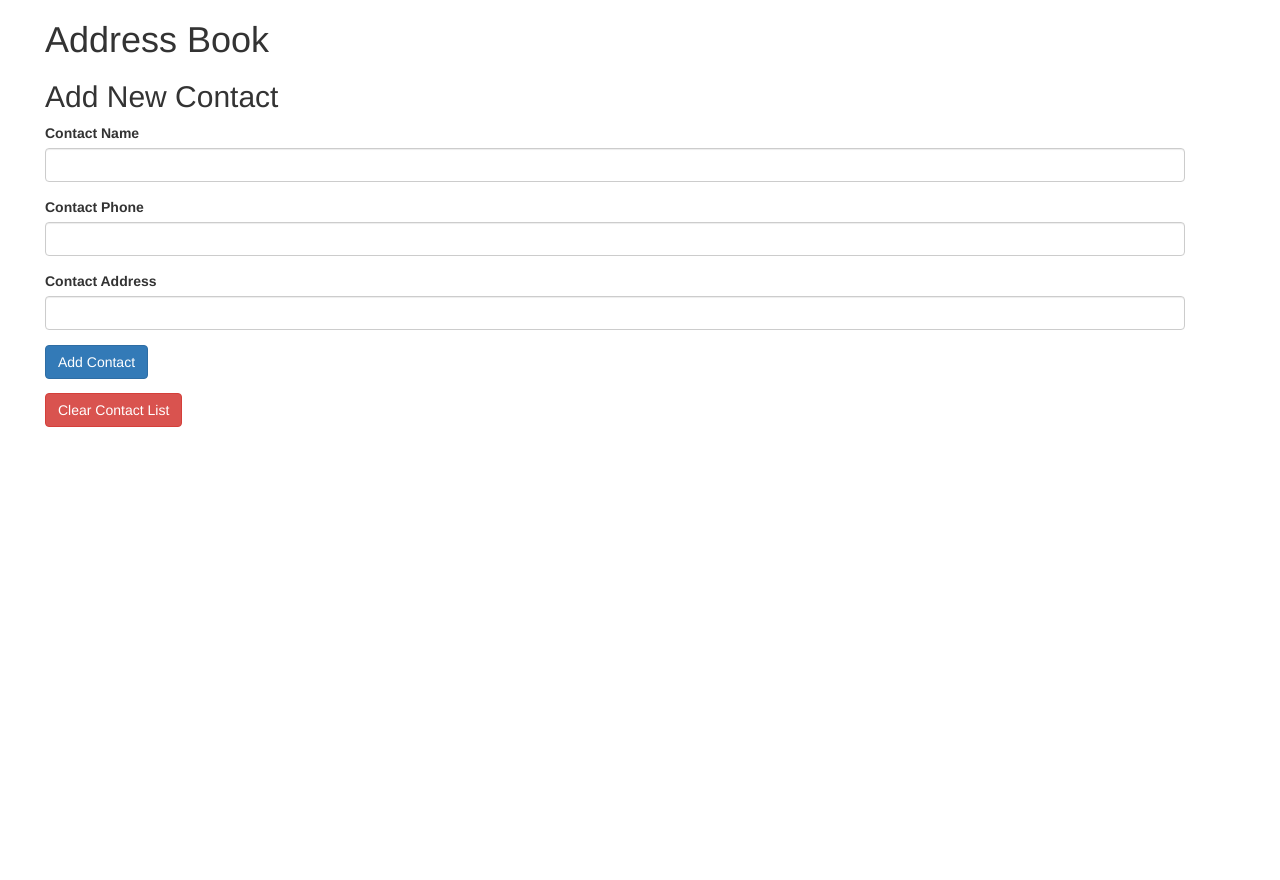
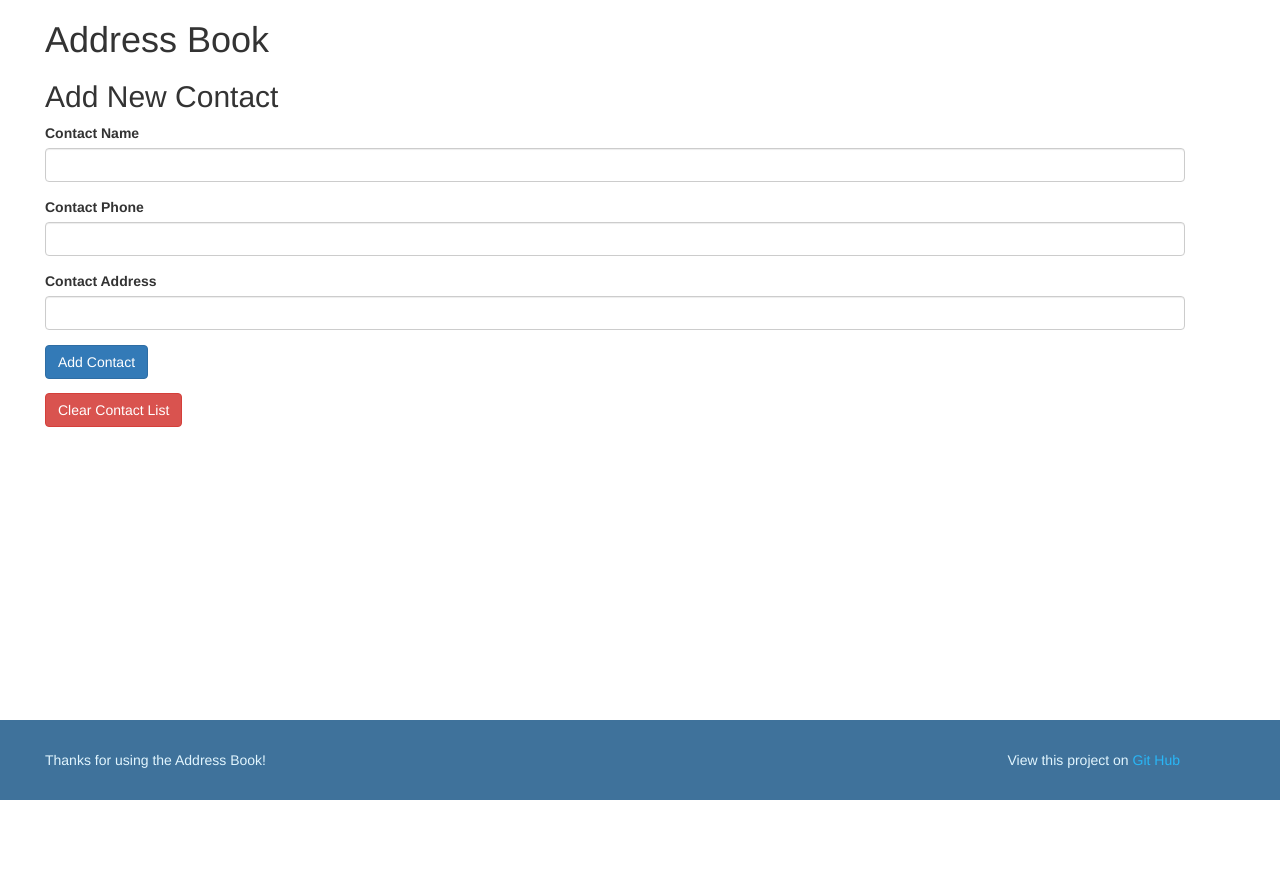
Before and after one commit to mckenro/address-book-app, a PHP site: template views/contacts.html.twig in a window 1280 px wide. Before the commit the page ends 427 px from the top, so only its background shows below. Run offline with PHP 8.4, Linux system fonts and the light colour scheme; the template is opened without the code that fills it, so the values that code supplies are empty; some libraries are stand-ins or nearby versions.

Commit message:
add footer

```diff
--- a/views/contacts.html.twig
+++ b/views/contacts.html.twig
@@ -39,4 +39,5 @@
     </form>
   </div>
 </body>
+{% include 'footer.html.twig' %}
 </html>
--- /dev/null
+++ b/views/footer.html.twig
@@ -0,0 +1,12 @@
+<footer class="navbar-fixed-bottom">
+  <div class="container-fluid">
+    <div class="row">
+      <div class="col-xs-6">
+        <p>Thanks for using the Address Book!</p>
+      </div>
+      <div class="col-xs-6 move-right">
+        <p>View this project on <a href="#">Git Hub</a></p>
+      </div>
+    </div>
+  </div>
+</footer>
--- a/web/css/styles.css
+++ b/web/css/styles.css
@@ -1,5 +1,12 @@
 .container-fluid {
   margin-left: 30px;
+  min-height: 100%;
+  margin-bottom: -80px;
+}
+
+.container-fluid:after {
+  content: "";
+  display: block;
 }
 
 .view-contact {
@@ -31,3 +38,23 @@
   font-size: 16px;
   padding-right: 10px;
 }
+
+footer {
+  width: 100%;
+  background: #3F729B;
+  height: 80px;
+}
+
+footer p {
+  margin-top: 30px;
+  color: #e1f5fe;
+}
+
+.move-right {
+  text-align: right;
+  padding-right: 100px;
+}
+
+.move-right a {
+  color: #29b6f6;
+}
```
